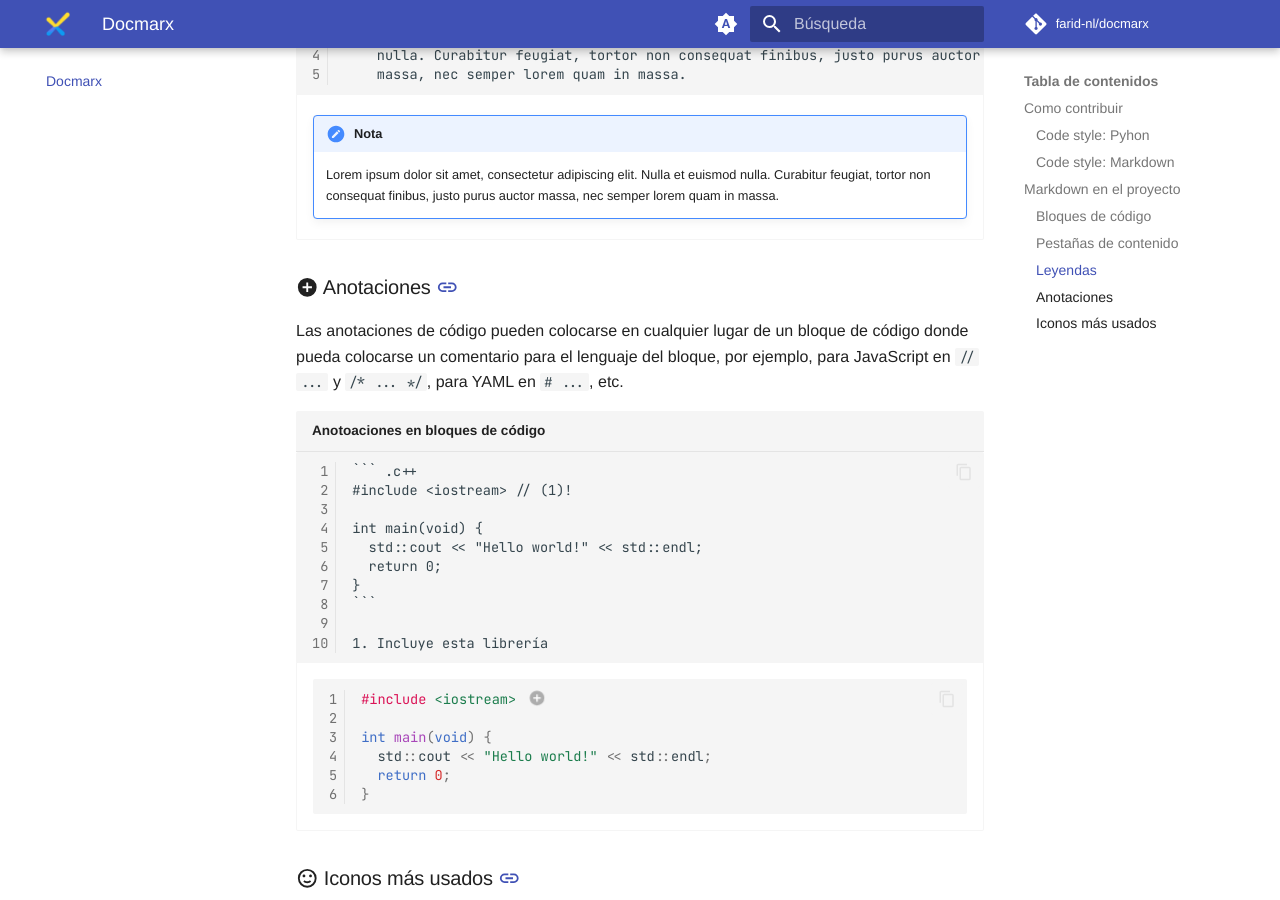
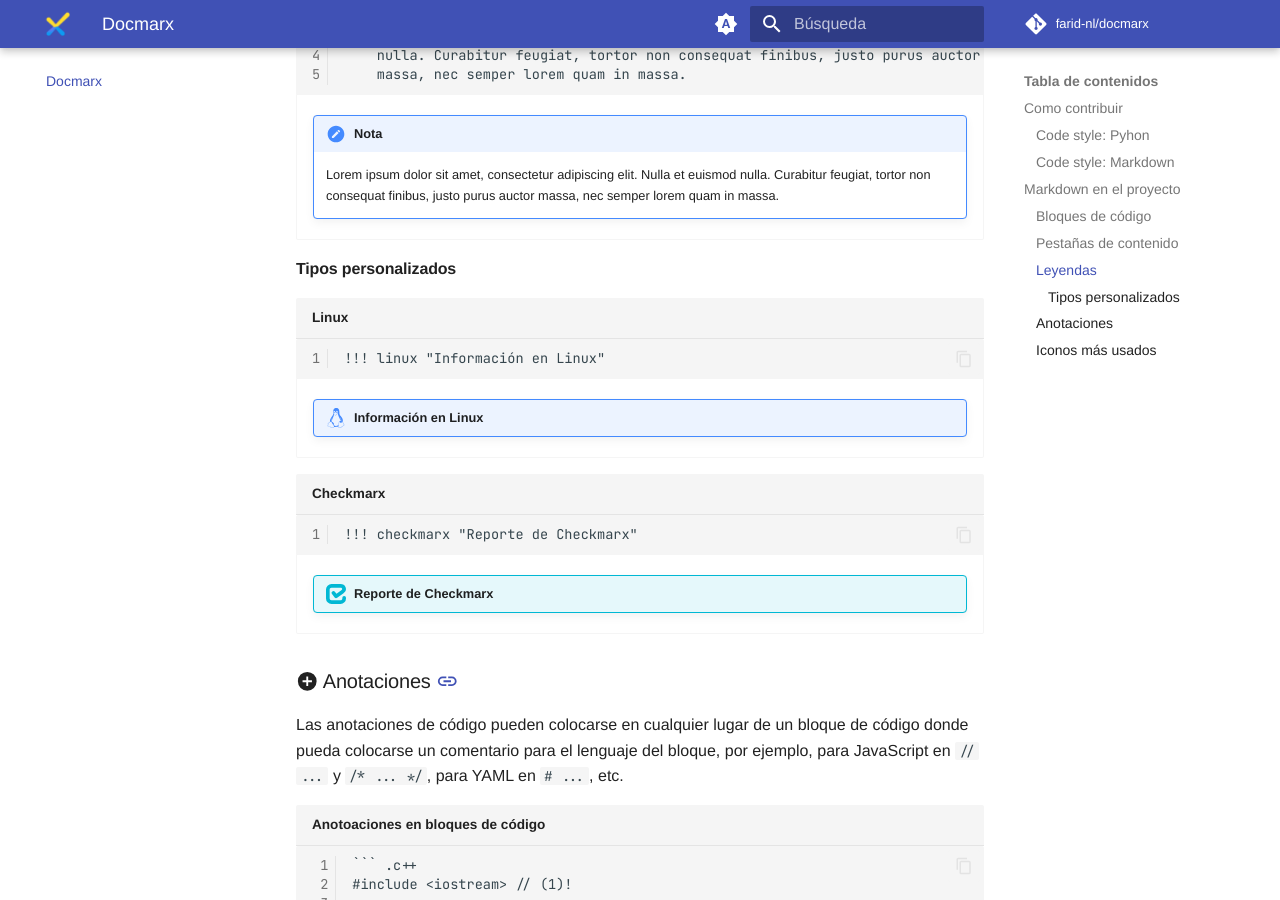
Before and after one commit to Farid-NL/docmarx, an MkDocs documentation site: the page built from docs/index.md, in a window 1280 px wide and 900 px high, scrolled down 2567 px. Built offline with MkDocs 1.6.1 and Material for MkDocs 9.7.7, drawn with Linux system fonts in a browser that asks for light colours; some web fonts are replaced; comment, search, counter and statistics services are not loaded.

Commit message:
feat: Añade custom admonitions a la sección Docmarx

`````diff
--- a/docs/index.md
+++ b/docs/index.md
@@ -42,7 +42,7 @@ Asegúrate de separar cada elemento markdown entre saltos de línea, incluyendo
 
 ### :material-code-json: Bloques de código [:material-link:](https://squidfunk.github.io/mkdocs-material/reference/code-blocks/#usage "Material for MkDocs")
 
-````text title="Bloque de código"
+```` title="Bloque de código"
 ``` py
 import tensorflow as tf
 ```
@@ -158,7 +158,7 @@ import tensorflow as tf
 
 ### :material-alert-outline: Leyendas [:material-link:](https://squidfunk.github.io/mkdocs-material/reference/admonitions/#usage "Material for MkDocs")
 
-```text title="Leyenda"
+``` title="Leyenda"
 !!! note "Nota"
 
     Lorem ipsum dolor sit amet, consectetur adipiscing elit. Nulla et euismod
@@ -173,6 +173,28 @@ import tensorflow as tf
     Lorem ipsum dolor sit amet, consectetur adipiscing elit. Nulla et euismod
     nulla. Curabitur feugiat, tortor non consequat finibus, justo purus auctor
     massa, nec semper lorem quam in massa.
+
+</div>
+
+#### Tipos personalizados
+
+``` title="Linux"
+!!! linux "Información en Linux"
+```
+
+<div class="result" markdown>
+
+!!! linux "Información en Linux"
+
+</div>
+
+``` title="Checkmarx"
+!!! checkmarx "Reporte de Checkmarx"
+```
+
+<div class="result" markdown>
+
+!!! checkmarx "Reporte de Checkmarx"
 
 </div>
 
`````
